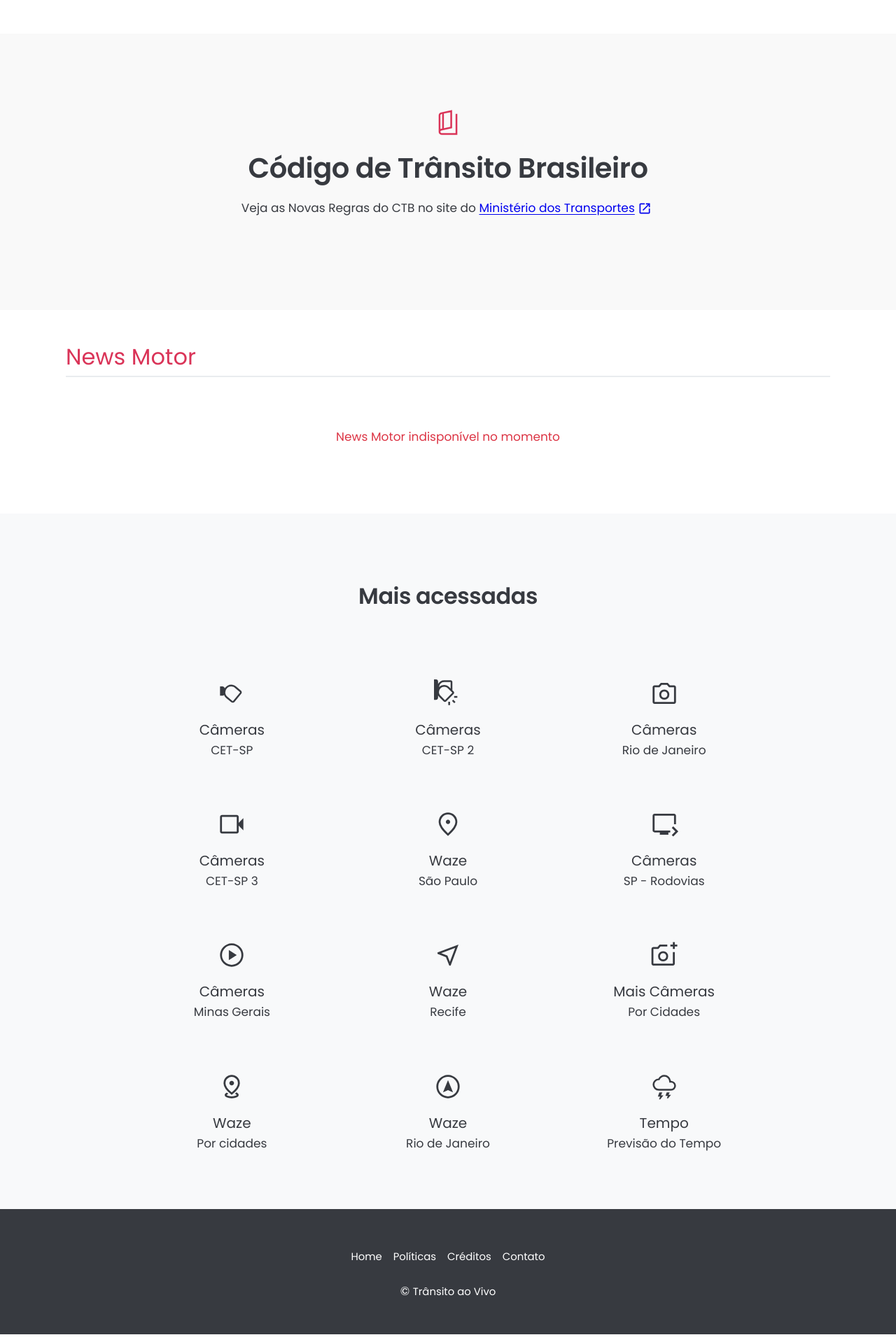
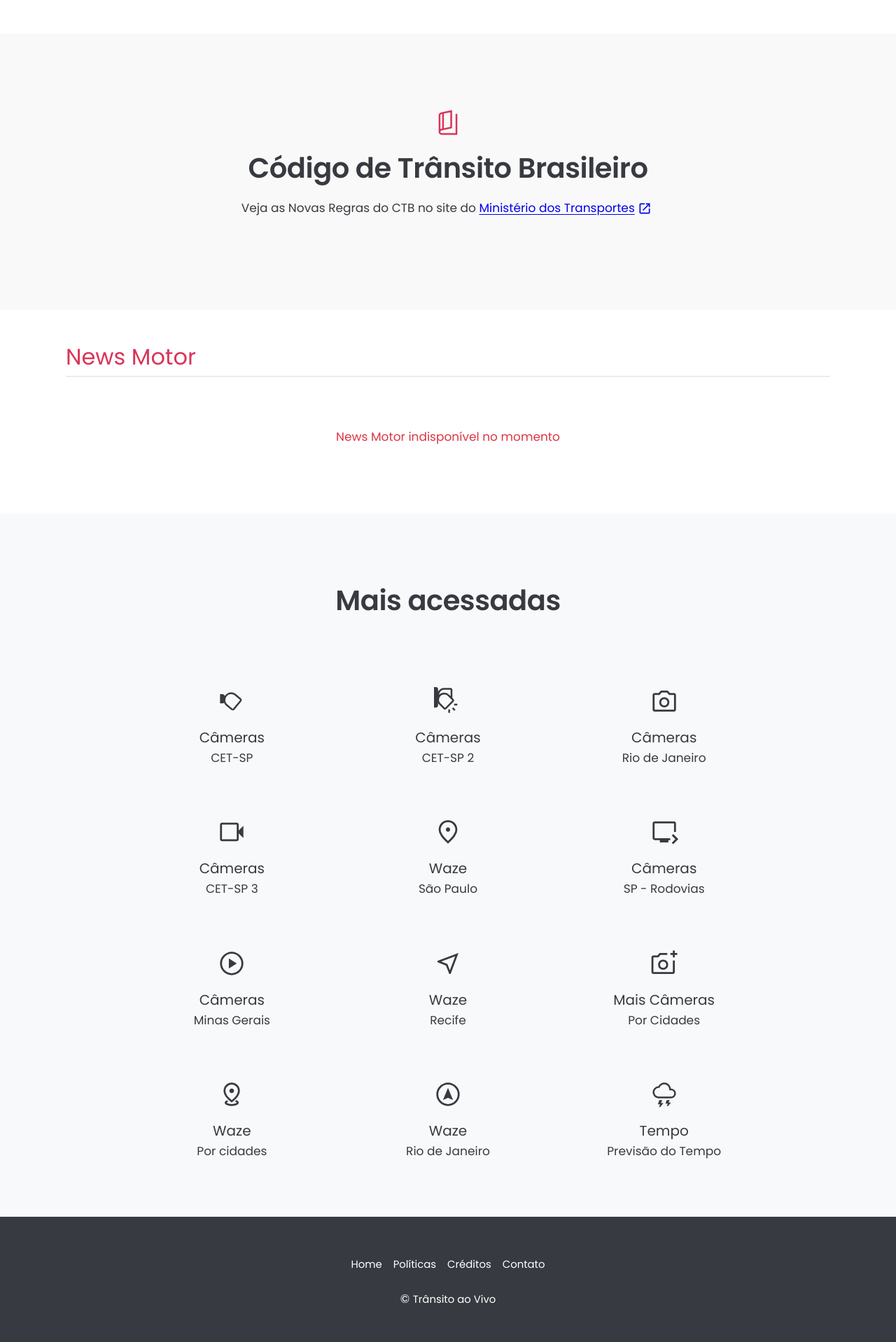
Before and after one commit to Sergio-Damm/transitoaovivo, a Jekyll site: the page built from index.html, in a window 1280 px wide. Shown: the part 1988-3906 px from the top of the page at 70% size. Built offline with Jekyll 4.4.1, drawn with Linux system fonts in a browser that asks for light colours; comment, search, counter and statistics services are not loaded.

Commit message:
<h2 class="index-h2-posttitle text-center">Mais acessadas</h2>

```diff
--- a/_layouts/default.html
+++ b/_layouts/default.html
@@ -220,7 +220,7 @@
     <div class="container pt-5">
         <div class="row align-items-center">
 			<div class="col-12 col-md-10 mx-auto">
-                <h2 class="content-h3-title text-center">Mais acessadas</h2>
+                <h2 class="index-h2-posttitle text-center">Mais acessadas</h2>
             </div>
         </div>
     </div>
```
